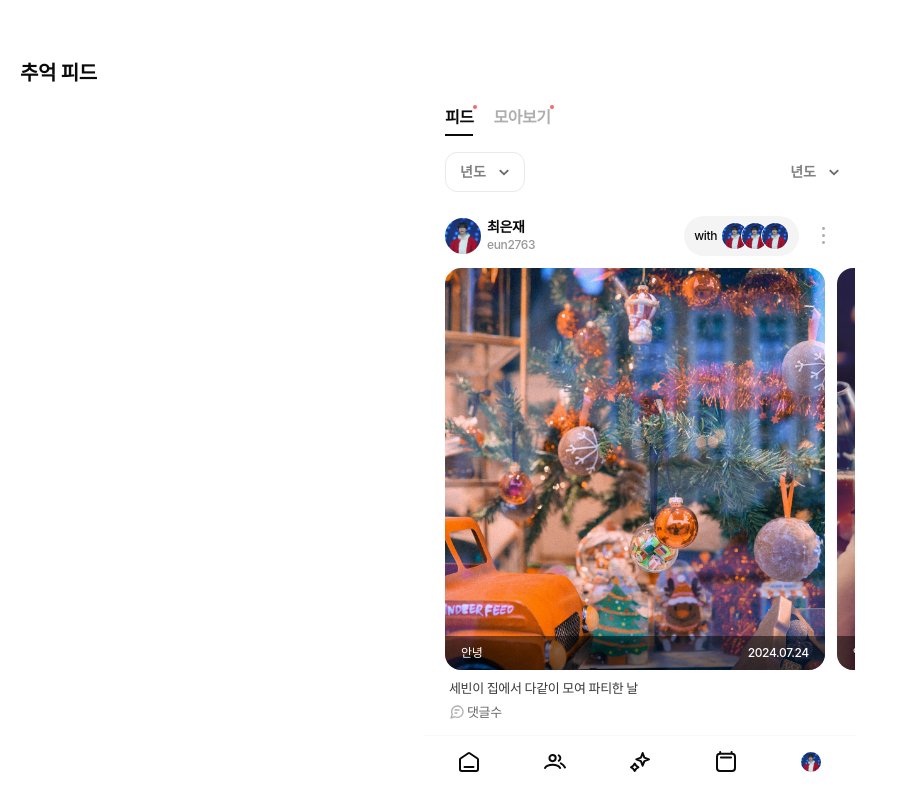
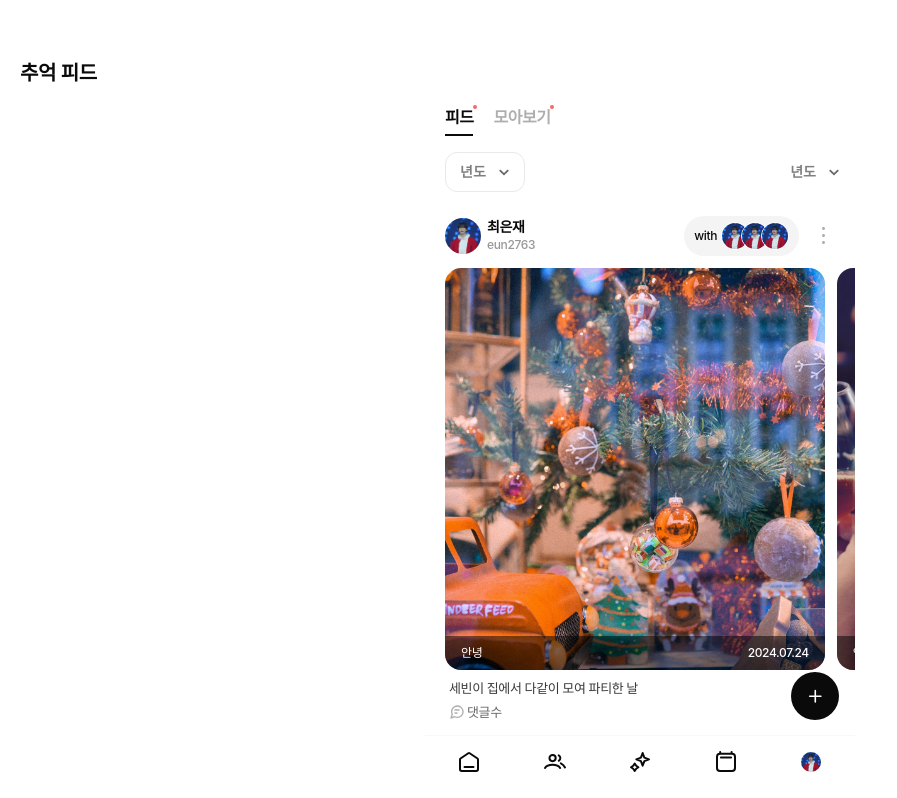
Before and after one commit to Bestie-Team/FE-Web, a Next.js app: page /feed in a window 1280 px wide. Shown: the top 798 px of the page, without its empty margins (0-897 px from the left). Built offline with nearby package versions, Linux system fonts and the light colour scheme.

Commit message:
feat: fix css

```diff
--- a/src/app/feed/page.tsx
+++ b/src/app/feed/page.tsx
@@ -11,7 +11,6 @@ export default function FeedPage() {
   const items = [1, 2, 3];
   return (
     <div>
-      <div className="relative">
       <TabBar />
       <FilterBar />
       {items.length > 0 ? (
@@ -25,8 +24,6 @@ export default function FeedPage() {
         <NoFeed />
       )}
       <NavBar />
-        <PlusButton className="!absolute !bottom-0" />
-      </div>
     </div>
   );
 }
--- a/src/app/layout.tsx
+++ b/src/app/layout.tsx
@@ -25,7 +25,7 @@ export default function RootLayout({
     <html lang="en">
       <body className={`${pretendard.variable} antialiased h-screen`}>
         <div
-          className="w-[430px] fixed left-0 right-0 bottom-0 mx-auto flex justify-center z-10"
+          className="fixed left-0 right-0 bottom-0 mx-auto flex justify-center z-10"
           id="root-portal"
         ></div>
         <NextLayout>{children}</NextLayout>
--- a/src/app/new/layout.tsx
+++ b/src/app/new/layout.tsx
@@ -2,7 +2,7 @@ import React from "react";
 
 export default function layout({ children }: { children: React.ReactNode }) {
   return (
-    <div className="mx-auto w-full flex flex-col h-screen pt-[76px]">
+    <div className="mx-auto w-full flex flex-col h-screen pt-[97px]">
       {children}
     </div>
   );
--- a/src/app/providers.tsx
+++ b/src/app/providers.tsx
@@ -23,7 +23,7 @@ export const NextLayout = ({ children }: Props) => {
   return (
     <>
       {header()}
-      <div className="w-[430px] mx-auto">{children}</div>
+      <div className="max-w-[430px] mx-auto">{children}</div>
     </>
   );
 };
--- a/src/components/shared/FilterBar.tsx
+++ b/src/components/shared/FilterBar.tsx
@@ -28,12 +28,14 @@ export default function FilterBar() {
         options={yearOptions}
         selected={selectedYear}
         setSelected={setSelectedYear}
+        borderColor="#E9E9E9"
       />
       <LightySelect
         options={orderOptions}
         selected={selectedOrder}
         setSelected={setSelectedOrder}
         borderColor="white"
+        width="fit"
       />
     </div>
   );
--- a/src/components/shared/Header.tsx
+++ b/src/components/shared/Header.tsx
@@ -80,4 +80,4 @@ export function HeaderTransparentWithLogo() {
 }
 
 const headerWrapperStyle =
-  "z-10 fixed min-w-[390px] w-full flex justify-between items-center h-[97px] pt-[49px] pl-[20px] bg-base-white";
+  "z-10 fixed min-w-[320px] w-full flex justify-between items-center h-[97px] pt-[49px] pl-[20px] bg-base-white";
--- a/src/components/shared/NavBar.tsx
+++ b/src/components/shared/NavBar.tsx
@@ -7,6 +7,7 @@ import UserIcon from "./icons/UserIcon";
 import clsx from "clsx";
 import { useEffect, useState } from "react";
 import { createPortal } from "react-dom";
+import PlusButton from "./buttons/PlusButton";
 
 export default function NavBar() {
   const isActive = false;
@@ -50,6 +51,7 @@ export default function NavBar() {
           alt="profileImage"
         />
       </Button>
+      <PlusButton className="absolute bottom-[80px] right-[16px] z-10" />
     </div>,
     $portalRoot
   );
--- a/src/components/shared/filter/index.tsx
+++ b/src/components/shared/filter/index.tsx
@@ -7,12 +7,14 @@ interface SelectProps {
   selected: OptionType | null;
   setSelected: Dispatch<SetStateAction<OptionType | null>>;
   borderColor?: string;
+  width?: string;
 }
 export default function LightySelect({
   options,
   selected,
   setSelected,
   borderColor,
+  width,
 }: SelectProps) {
   const styles: StylesConfig = {
     menu: (baseStyles) => ({
@@ -36,7 +38,7 @@ export default function LightySelect({
           borderColor: "white",
         },
         "& > div": {
-          width: "99px",
+          width: width ?? "99px",
           fontWeight: 500,
           color: "#0A0A0A",
           fontSize: "13px",
@@ -69,10 +71,10 @@ export default function LightySelect({
       paddingRight: "12px",
       borderRadius: "12px",
       borderWidth: "1.4px",
-      borderColor: state.isFocused ? "#E9E9E9" : borderColor || "#E9E9E9",
+      borderColor: state.isFocused ? borderColor : borderColor || "#E9E9E9",
       boxShadow: state.isFocused ? "none" : "none", // react-select는 boxShadow로 outline을 표현
       "&:hover": {
-        borderColor: state.isFocused ? "#E9E9E9" : borderColor || "#E9E9E9",
+        borderColor: state.isFocused ? borderColor : borderColor || "#E9E9E9",
         cursor: "pointer",
       },
       "& > div:first-child": {
--- a/src/components/shared/tab/TabBar.tsx
+++ b/src/components/shared/tab/TabBar.tsx
@@ -33,5 +33,5 @@ export default function TabBar() {
   );
 }
 
-const tabContainerStyle = "w-[390px] pl-[20px]";
+const tabContainerStyle = "max-w-[430px] pl-[20px]";
 const tabWrapperStyle = "relative flex gap-[16px]";
```
Also changed, not shown: src/components/shared/dots.svg (deleted). Lines whose indentation alone changed are shown as unchanged.
